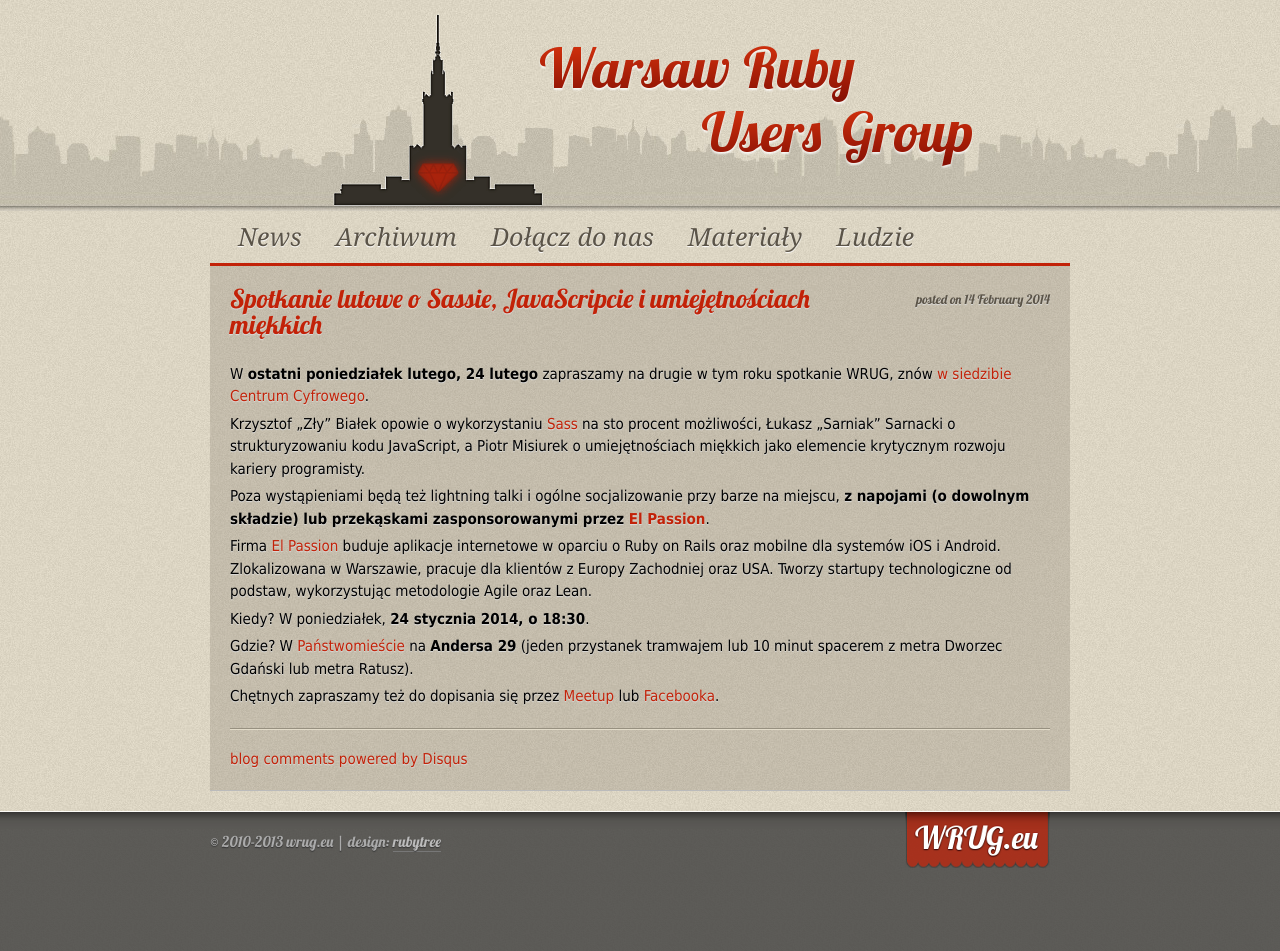
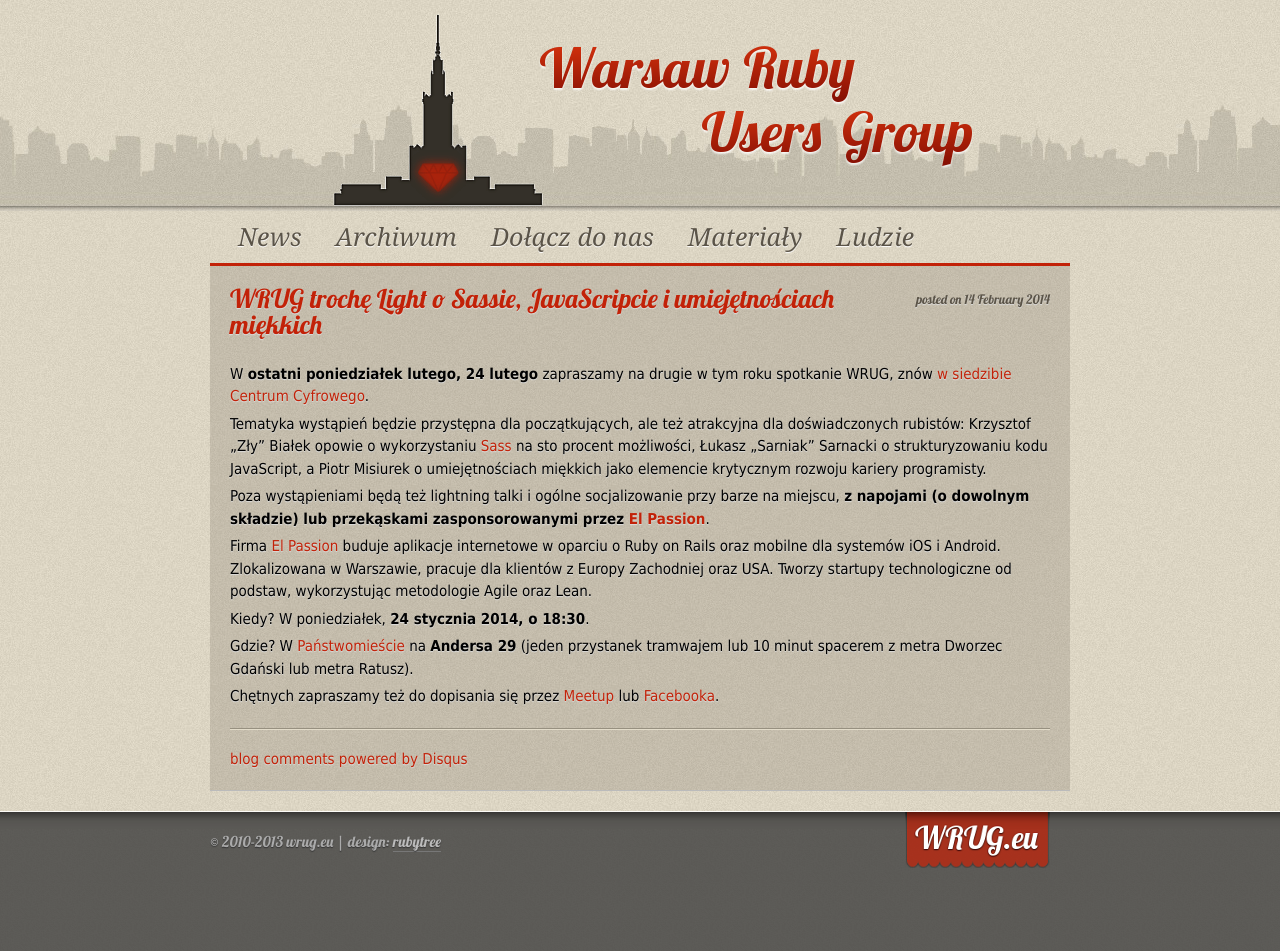
Before and after one commit to wrug/wrug.eu, a Jekyll site: the page built from _posts/2014-02-14-spotkanie-lutowe.md, in a window 1280 px wide. Built offline with Jekyll 4.4.1, drawn with Linux system fonts in a browser that asks for light colours; comment, search, counter and statistics services are not loaded.

Commit message:
mark January WRUG as rather Light

```diff
--- a/_posts/2014-02-14-spotkanie-lutowe.md
+++ b/_posts/2014-02-14-spotkanie-lutowe.md
@@ -1,16 +1,17 @@
 ---
 layout: post
-title: Spotkanie lutowe o Sassie, JavaScripcie i umiejętnościach miękkich
+title: WRUG trochę Light o Sassie, JavaScripcie i umiejętnościach miękkich
 ---
 
 W **ostatni poniedziałek lutego, 24 lutego** zapraszamy
 na drugie w tym roku spotkanie WRUG, znów [w siedzibie
 Centrum Cyfrowego](http://panstwomiasto.pl).
 
-Krzysztof „Zły” Białek opowie o wykorzystaniu
-[Sass](http://sass-lang.com) na sto procent możliwości,
-Łukasz „Sarniak” Sarnacki o strukturyzowaniu kodu
-JavaScript, a Piotr Misiurek o umiejętnościach miękkich
+Tematyka wystąpień będzie przystępna dla początkujących, ale też
+atrakcyjna dla doświadczonych rubistów: Krzysztof „Zły” Białek
+opowie o wykorzystaniu [Sass](http://sass-lang.com) na sto
+procent możliwości, Łukasz „Sarniak” Sarnacki o strukturyzowaniu
+kodu JavaScript, a Piotr Misiurek o umiejętnościach miękkich
 jako elemencie krytycznym rozwoju kariery programisty.
 
 Poza wystąpieniami będą też lightning talki i ogólne
```
